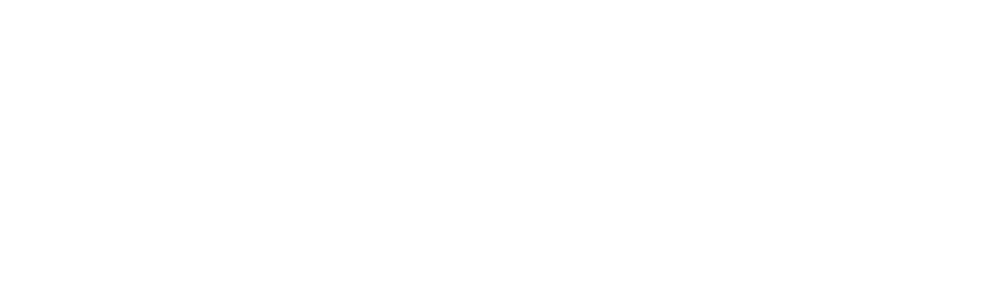
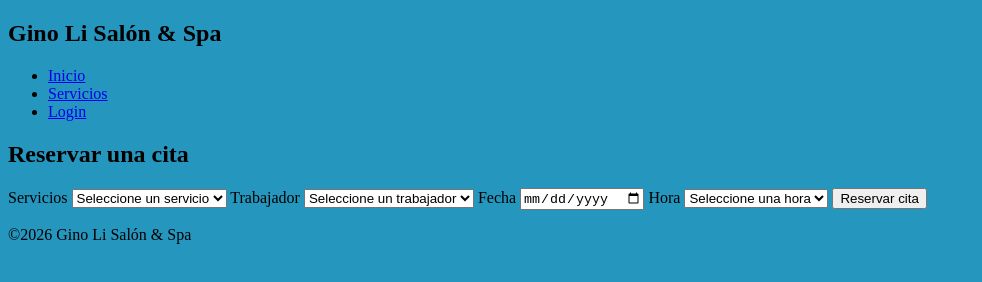
Before and after one commit to 1ts-sxmm/Gino-Li-Salon-y-Spa, a website: page public/pages/appointments.html in a window 1280 px wide. Shown: the whole page, without its empty margins (0-982 px from the left). Drawn offline with Linux system fonts and the light colour scheme.

Commit message:
feat: implement home page structure (appointmets.html)

```diff
--- a/public/pages/appointments.html
+++ b/public/pages/appointments.html
@@ -0,0 +1,71 @@
+<!DOCTYPE html>
+<html lang="es">
+<head>
+    <meta charset="UTF-8">
+    <meta name="viewport" content="width=device-width, initial-scale=1.0">
+    <link rel="icon" href="/img/logo-principal-header.png" type="image/png">
+    <title>Citas | Gino Li Salón & Spa</title>
+    <link rel="stylesheet" href="/css/styles.css">
+</head>
+<body>
+    <!-- NAVBAR-->
+    <header>
+
+        <nav>
+
+            <h2> Gino Li Salón & Spa</h2>
+
+            <ul>
+                <li><a href="/">Inicio</a></li>
+                <li><a href="/pages/services.html">Servicios</a></li>
+                <li><a href="/pages/login.html">Login</a></li>
+            </ul>
+
+        </nav>
+
+    </header>
+
+    <!-- APPOINTMENT -->
+    <section class="appointment">
+
+        <h2>Reservar una cita</h2>
+
+        <form id="appointmentForm">
+
+            <!-- SERVICE -->
+            <label for="service">Servicios</label>
+            <select id="service" required>
+               <option value="">Seleccione un servicio</option>
+            </select>
+
+            <!-- EMPLOYEES -->
+            <label for="employee">Trabajador</label>
+            <select name="employee" required>
+                <option value="">Seleccione un trabajador</option>
+            </select>
+
+            <!-- DATE -->
+            <label for="date">Fecha</label>
+            <input type="date" id="date" required>
+
+            <!-- TIME -->
+            <label for="time">Hora</label>
+            <select id="time" required>
+                <option value="">Seleccione una hora</option>
+            </select>
+
+            <button type="submit">Reservar cita</button>
+
+        </form>
+
+    </section>
+
+    <!-- FOOTER -->
+    <footer>
+
+        <p>©2026 Gino Li Salón & Spa</p>
+
+    </footer>
+
+</body>
+</html>
```
Also changed, not shown: public/index.html (+4 -0 lines), public/pages/services.html (+0 -4 lines).
